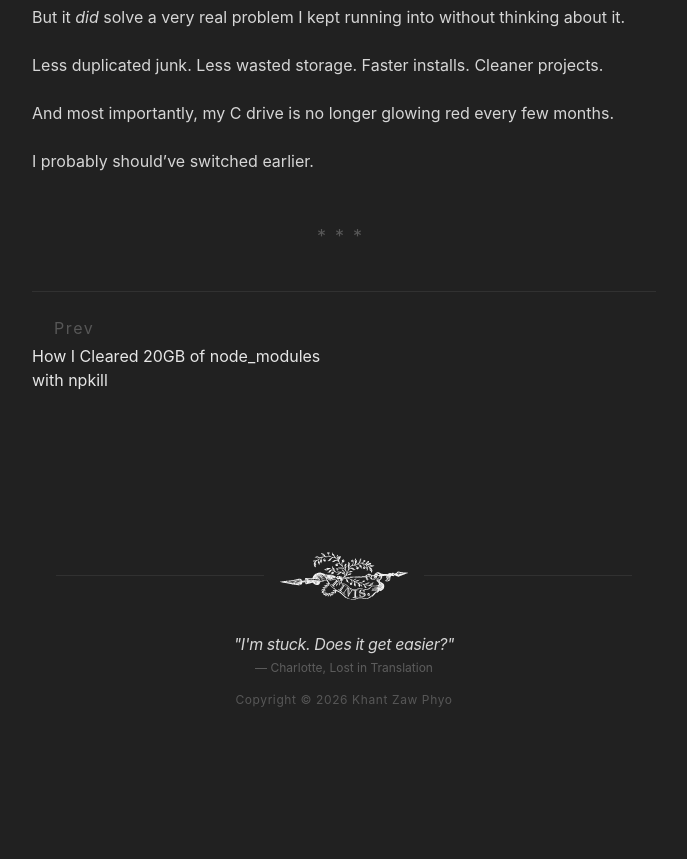
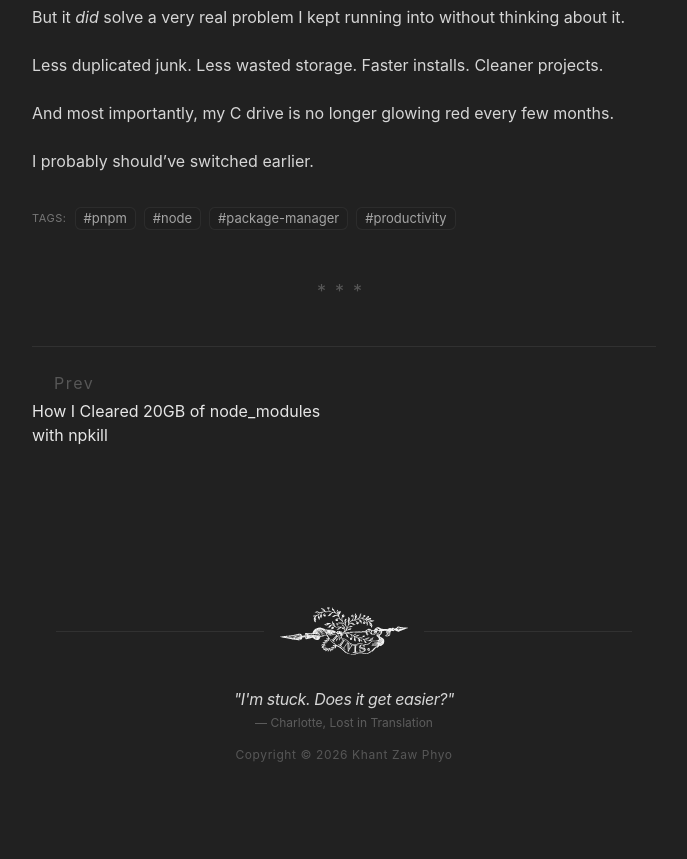
Before and after one commit to khantzawphyo/khantzawphyo.github.io, an Astro site: page /blog/why-i-switched-to-pnpm in a window 1280 px wide. Shown: the part 5454-6313 px from the top of the page, without its empty margins (296-983 px from the left). Before the commit the page ends 6258 px from the top, so only its background shows below. Built offline with nearby package versions, Linux system fonts and the light colour scheme; Astro itself is replaced by a stand-in of ours; some packages are replaced by stand-ins of ours; some icons are missing.

Commit message:
feat: add tags support to blog posts and display in layout

```diff
--- a/src/content.config.ts
+++ b/src/content.config.ts
@@ -12,6 +12,7 @@ const blog = defineCollection({
     date: z.coerce.date(),
     description: z.string().optional(),
     category: z.string().optional(),
+    tags: z.array(z.string()).default([]),
     draft: z.boolean().default(false),
   }),
 });
--- a/src/content/blog/hello-world.md
+++ b/src/content/blog/hello-world.md
@@ -3,6 +3,7 @@ title: "Hello, World!"
 description: "Allow me to introduce myself."
 date: "2026-04-12"
 category: "personal"
+tags: ["meta", "introduction", "personal"]
 ---
 
 ![Hello World](/images/blog/posts/hello-world/hello.gif)
--- a/src/content/blog/how-i-spend-my-days-doing-nothing.md
+++ b/src/content/blog/how-i-spend-my-days-doing-nothing.md
@@ -3,6 +3,7 @@ title: "How I spend most of my days doing nothing"
 date: 2026-04-22
 description: "A post about nothing. Literally."
 category: "Personal"
+tags: ["reflections", "habits", "personal"]
 draft: false
 ---
 
--- a/src/content/blog/my-favorite-sans-serifs.md
+++ b/src/content/blog/my-favorite-sans-serifs.md
@@ -3,6 +3,7 @@ title: "My favorite sans-serifs and where I use them"
 date: 2026-04-23
 description: "Just the fonts I like looking at."
 category: "Design"
+tags: ["typography", "design", "fonts", "ui"]
 draft: false
 ---
 
--- a/src/content/blog/reclaiming-my-storage-with-npkill.md
+++ b/src/content/blog/reclaiming-my-storage-with-npkill.md
@@ -3,6 +3,7 @@ title: "How I Cleared 20GB of node_modules with npkill"
 description: "A cleanup tool you didn't know you needed."
 date: "2026-05-21"
 category: "Productivity"
+tags: ["npkill", "node", "cli", "productivity"]
 ---
 
 There’s an old running joke in the web dev community that the heaviest object in the universe isn't a black hole, it’s a local `node_modules` folder. I used to laugh at those memes, until my own laptop decided to take them literally.
--- a/src/content/blog/why-i-switched-to-pnpm.md
+++ b/src/content/blog/why-i-switched-to-pnpm.md
@@ -3,6 +3,7 @@ title: "Why I Switched to pnpm"
 description: "After cleaning 20GB of node_modules folders, I finally switched to pnpm."
 date: "2026-05-25"
 category: "Productivity"
+tags: ["pnpm", "node", "package-manager", "productivity"]
 ---
 
 A few days after cleaning over 20GB of old `node_modules` folders with `npkill`, I realized something:
--- a/src/layouts/BlogLayout.astro
+++ b/src/layouts/BlogLayout.astro
@@ -4,6 +4,8 @@ import { Icon } from 'astro-icon/components';
 import GoTop from '../components/GoTop.astro';
 
 const { post, prev, next } = Astro.props;
+const { tags = [] } = post.data; // <-- Safely extract tags array
+
 const formattedDate = post.data.date.toLocaleDateString('en-US', {
   year: 'numeric',
   month: 'short',
@@ -70,6 +72,21 @@ const formattedDate = post.data.date.toLocaleDateString('en-US', {
     <div class='prose-custom'>
       <slot />
     </div>
+
+    {
+      tags.length > 0 && (
+        <div class='my-8 flex flex-wrap items-center gap-2 text-xs select-none'>
+          <span class='text-lead-500 font-mono text-[11px] tracking-wider uppercase'>
+            Tags:
+          </span>
+          {tags.map((tag) => (
+            <span class='text-lead-400 border-lead-700/40 bg-lead-900/20 hover:border-lead-600 hover:text-lead-200 rounded-md border px-2 py-0.5 font-mono text-[13px] lowercase transition-colors'>
+              #{tag}
+            </span>
+          ))}
+        </div>
+      )
+    }
   </article>
 
   <div class='pointer-events-none text-center select-none'>
```
